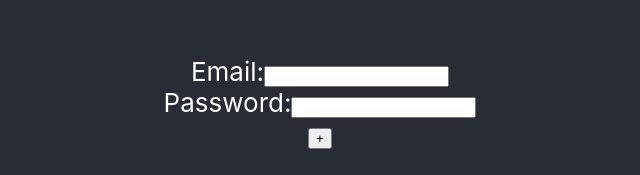
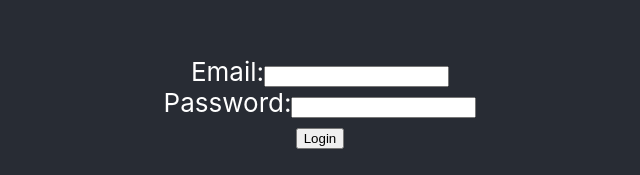
Before and after one commit to team-bears/CharityLink, a React (Create React App) app in the folder client/: page / in a window 1280 px wide. Shown: the part 122-297 px from the top of the page, without its empty margins (320-960 px from the left). Built offline with nearby package versions, Linux system fonts and the light colour scheme.

Commit message:
changed + -> to login button

```diff
--- a/client/src/components/LoginBox.js
+++ b/client/src/components/LoginBox.js
@@ -47,7 +47,7 @@ class LoginBox extends Component{
 		    <input id="password_input" type="text"  onChange={ (e) => this.setState({ password: e.target.value }) } />
                 </div>
                 { this.showError()}
-                <button>+</button>
+                <button>Login</button>
             </form>
         )
     }
```
